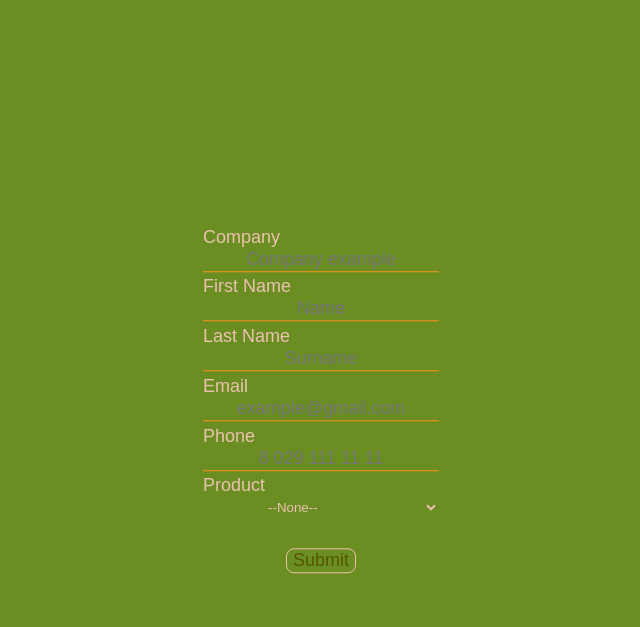
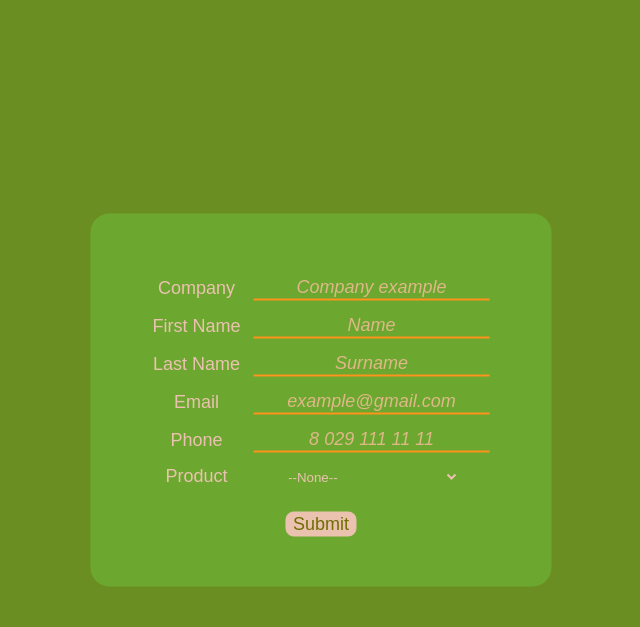
Before and after one commit to yanomaly/SuccessCraftLaboratory, a PHP site: page / in a window 1280 px wide. Shown: the top 627 px of the page, without its empty margins (319-959 px from the left). Run offline with PHP 8.4, Linux system fonts and the light colour scheme; some libraries are stand-ins or nearby versions.

Commit message:
style changes

```diff
--- a/index.html
+++ b/index.html
@@ -26,12 +26,13 @@
       <input type=hidden name="retURL" value="http://">
 
       <div id = "form">
-        <div class = "form"><label for="company">Company</label><input required="required" placeholder = "Company example" class = "inp" id="company" maxlength="40" name="company" size="20" type="text" /><br></div>
-        <div class = "form"><label for="first_name">First Name</label><input required="required" placeholder = "Name" class = "inp" id="first_name" maxlength="40" name="first_name" size="20" type="text" /><br></div>
-        <div class = "form"><label for="last_name">Last Name</label><input required="required" placeholder = "Surname" class = "inp" id="last_name" maxlength="80" name="last_name" size="20" type="text" /><br></div>
-        <div class = "form"><label for="email">Email</label><input required="required" placeholder = "example@gmail.com" class = "inp" id="email" maxlength="80" name="email" size="20" type="text" /><br></div>
-        <div class = "form"><label for="phone">Phone</label><input required="required" placeholder = "8 029 111 11 11" class = "inp" id="phone" maxlength="40" name="phone" size="20" type="text" /><br></div>
-        <div class = "form"><label for="product">Product</label><select required="required" id="00N5i00000Bj5k1" name="00N5i00000Bj5k1" title="Product"></div>
+        <table>
+        <tr><td nowrap><label for="company">Company</label></td><td><input required="required" placeholder = "Company example" class = "inp" id="company" maxlength="40" name="company" size="20" type="text" /></td></tr>
+        <tr><td nowrap><label for="first_name">First Name</label></td><td><input required="required" placeholder = "Name" class = "inp" id="first_name" maxlength="40" name="first_name" size="20" type="text" /></td></tr>
+        <tr><td nowrap><label for="last_name">Last Name</label></td><td><input required="required" placeholder = "Surname" class = "inp" id="last_name" maxlength="80" name="last_name" size="20" type="text" /></td></tr>
+        <tr><td nowrap><label for="email">Email</label></td><td><input required="required" placeholder = "example@gmail.com" class = "inp" id="email" maxlength="80" name="email" size="20" type="text" /></td></tr>
+        <tr><td nowrap><label for="phone">Phone</label></td><td><input required="required" placeholder = "8 029 111 11 11" class = "inp" id="phone" maxlength="40" name="phone" size="20" type="text" /></td></tr>
+        <tr><td><div class = "form"><label for="product">Product</label></td><td><select required="required" id="00N5i00000Bj5k1" name="00N5i00000Bj5k1" title="Product"></div>
         <option value="">--None--</option>
         <option value="R001C1">Renault Logan</option>
         <option value="R002C2">Renault Logan Stepway</option>
@@ -65,8 +66,9 @@
         <option value="VAG010A2">Carpets Skoda</option>
         <option value="L005A1">Carpets Lada</option>
         <option value="MI001A1">Phone holder Xiaomi</option>
-        </select><br>
-        <div class="g-recaptcha" data-sitekey="6Le5998gAAAAAERCGNafGQUr1pYM2X051IpaX5ik"></div><br>
+        </select></td></tr>
+        <tr><td colspan="2" align = "center"><div class="g-recaptcha" data-sitekey="6Le5998gAAAAAERCGNafGQUr1pYM2X051IpaX5ik"></div></td></tr>
+        </table>
         <div class = "button"><input id = "sub" type="submit" name="submit" value="Submit"></div>
       </div>
     </form>
--- a/style.css
+++ b/style.css
@@ -12,36 +12,33 @@ body{
   color: #ebc2af;
   font-size: large;
   font-family: Arial;
+  background-color: rgb(108, 168, 47);
+  border-radius: 19px;
 }
 
 .inp{
-  background-color: olivedrab;
-  border-bottom: solid 1px rgb(253, 148, 28);
+  background-color: rgb(108, 168, 47);
+  border-bottom: solid 2px rgb(253, 148, 28);
   border-top: none;
   border-right: none;
   border-left: none;
 }
 
+table{
+  border-spacing: 11px 11px;
+  text-align: center;
+}
+
 input {
   font-size: large;
-  color: #ebb69e;
+  color: burlywood;
   text-align: center;
   left: 25%;
   outline: none;
 }
 
-.form{
-  text-align: right;
-  margin-top: 2%;
-  margin-bottom: 2%;
-}
-
-label{
-  float: left;
-}
-
 select{
-  background-color: olivedrab;
+  background-color: rgb(108, 168, 47);
   color: #ebc2af;
   outline: none;
   border: none;
@@ -51,20 +48,21 @@ select{
   text-align: center;
 }
 
+#sub{
+  background-color: #ebc2af;
+  border: solid 1px #ebc2af;
+  color: rgb(110, 110, 2);
+  border-radius: 8px;
+}
+
 #sub:hover{
-  background-color: olivedrab;
+  background-color: rgb(85, 85, 1);
   border: solid 1px rgb(85, 85, 1);
   color: #ebc2af;
   border-radius: 8px;
 }
 
-#sub{
-  background-color: olivedrab;
-  border: solid 1px #ebc2af;
-  color: rgb(85, 85, 1);
-  border-radius: 8px;
+::placeholder{
+  color: burlywood;
+  font-style: italic;
 }
-
-.g-recaptcha{
-  margin-top: 4%;
-}
--- a/validation.js
+++ b/validation.js
@@ -16,13 +16,17 @@ function formValidation(){
 
 function validation(regexp, field){
   const element = document.getElementById(field);
-  if(!regexp.test(element.value))
-    element.style.border = "solid 2px red"
+  if(!regexp.test(element.value)){
+    element.style.borderTop = 'none';
+    element.style.borderLeft = 'none';
+    element.style.borderRight = 'none';
+    element.style.borderBottom = 'solid 2px red';
+  }
   else{
     element.style.borderTop = 'none';
     element.style.borderLeft = 'none';
     element.style.borderRight = 'none';
-    element.style.borderBottom = 'solid 1px rgb(253, 148, 28)';
+    element.style.borderBottom = 'solid 2px green';
   }
   return regexp.test(element.value);
 }
```
